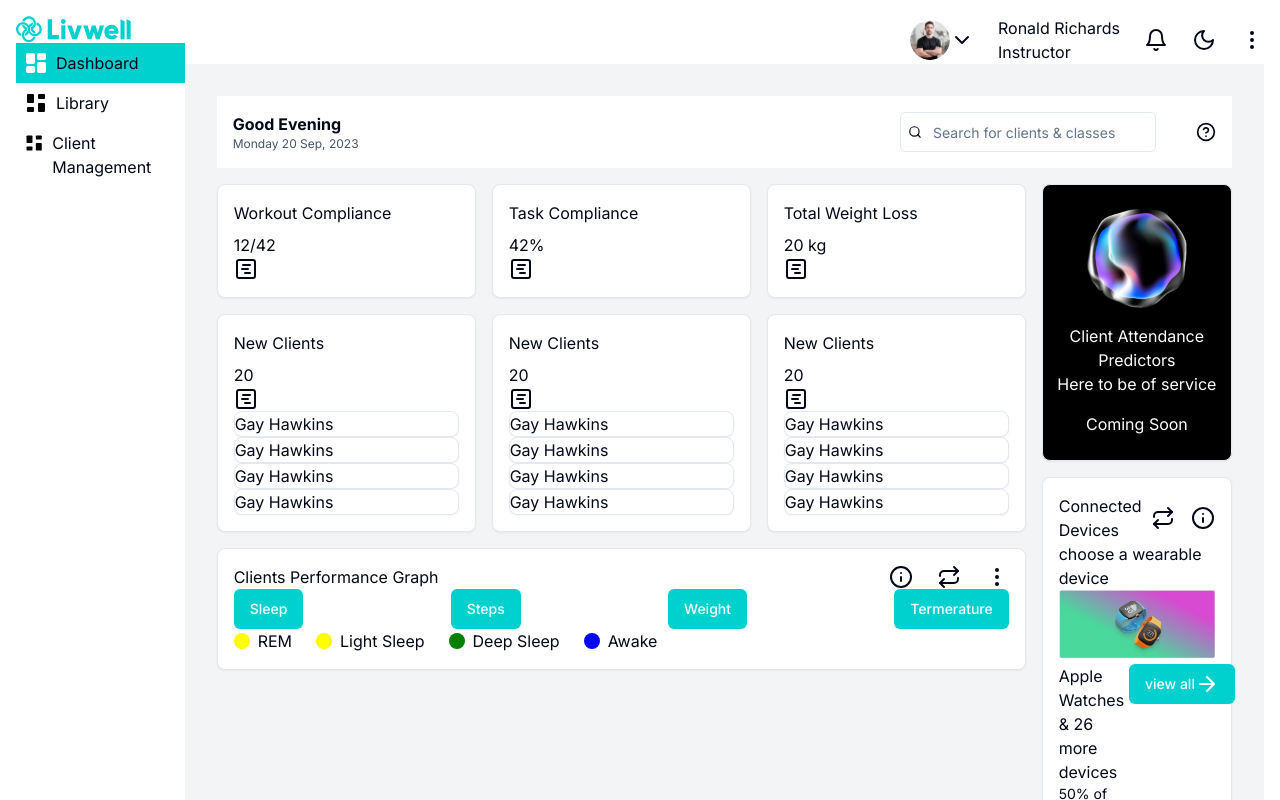
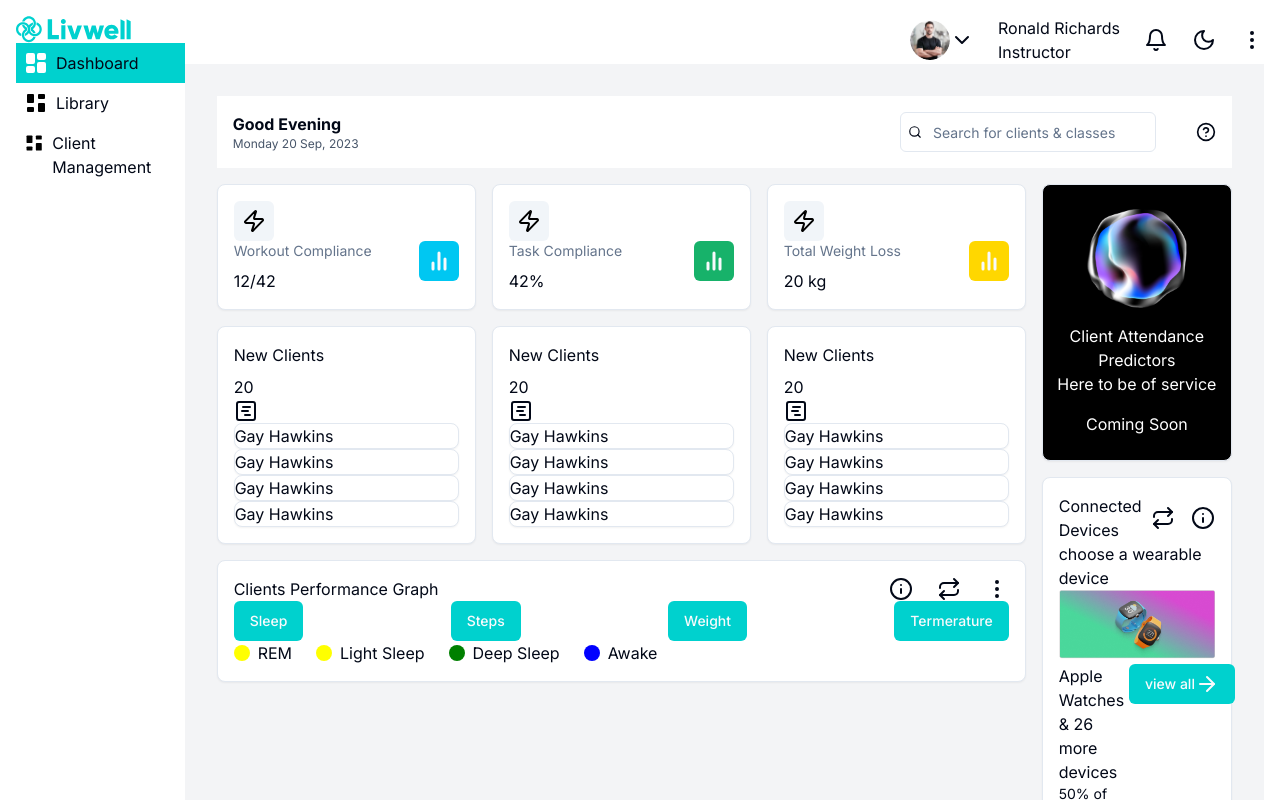
Before and after one commit to MichaelBoyo/lw-task, a Next.js app: page / in a window 1280 px wide. Shown: the top 800 px of the page. Built offline with nearby package versions, Linux system fonts and the light colour scheme.

Commit message:
refactor: Update main layout to include SideBar and NavBar components

```diff
--- a/app/page.tsx
+++ b/app/page.tsx
@@ -5,12 +5,14 @@ import { Input } from "@/components/ui/input";
 import { MAIN_CARDS_DATA, SECONDARY_CARDS_DATA } from "@/constants/dummy.data";
 import {
   ArrowRight,
+  BarChart,
   BarChart2,
   CircleHelp,
   GanttChartSquare,
   Info,
   Repeat,
   Search,
+  Zap,
 } from "lucide-react";
 import Image from "next/image";
 
@@ -114,11 +116,26 @@ const SectionOne = () => {
     <div className="grid grid-cols-3 gap-4">
       {MAIN_CARDS_DATA.map((val, index) => (
         <Card key={index} className="p-4">
-          <div className="space-y-2">
-            <p>{val.title}</p>
-            <p>{val.rating}</p>
+          <Button
+            size="icon"
+            className="bg-slate-100 hover:bg-slate-100 cursor-text"
+          >
+            <Zap color="black" />
+          </Button>
+          <div className="flex justify-between">
+            <div className="space-y-2">
+              <p className="text-slate-500 text-sm">{val.title}</p>
+              <p>{val.rating}</p>
+            </div>
+            <Button
+              size="icon"
+              style={{
+                background: val.color,
+              }}
+            >
+              <BarChart2 strokeWidth={3} />
+            </Button>
           </div>
-          <GanttChartSquare />
         </Card>
       ))}
     </div>
--- a/constants/dummy.data.ts
+++ b/constants/dummy.data.ts
@@ -5,19 +5,19 @@ export const MAIN_CARDS_DATA = [
     title: "Workout Compliance",
     rating: "12/42",
     growth: "+ 37.00%",
-    color: "green",
+    color: "#00C7F2",
   },
   {
     title: "Task Compliance",
     rating: "42%",
     growth: "+ 37.00%",
-    color: "green",
+    color: "#17B26A",
   },
   {
     title: "Total Weight Loss",
     rating: "20 kg",
     growth: "+ 37.00%",
-    color: "green",
+    color: "#FFD700",
   },
 ];
 
```
